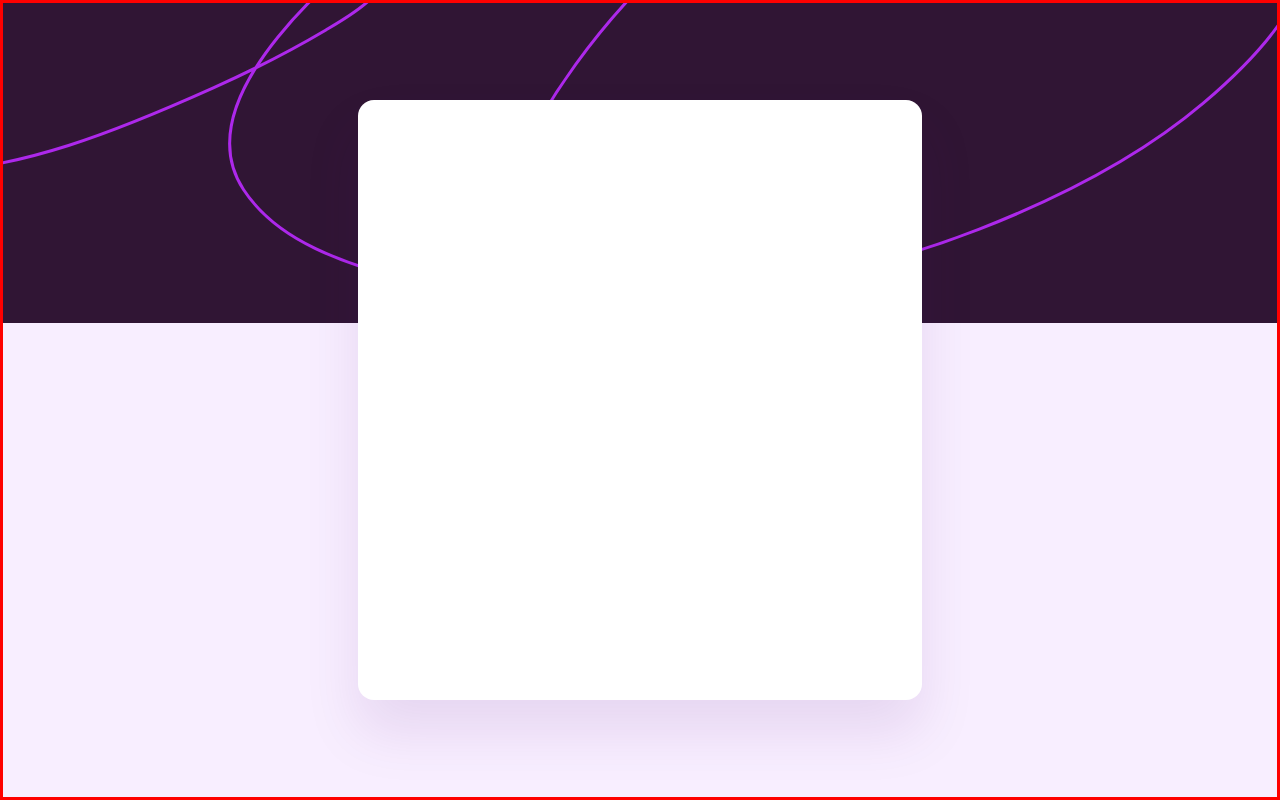
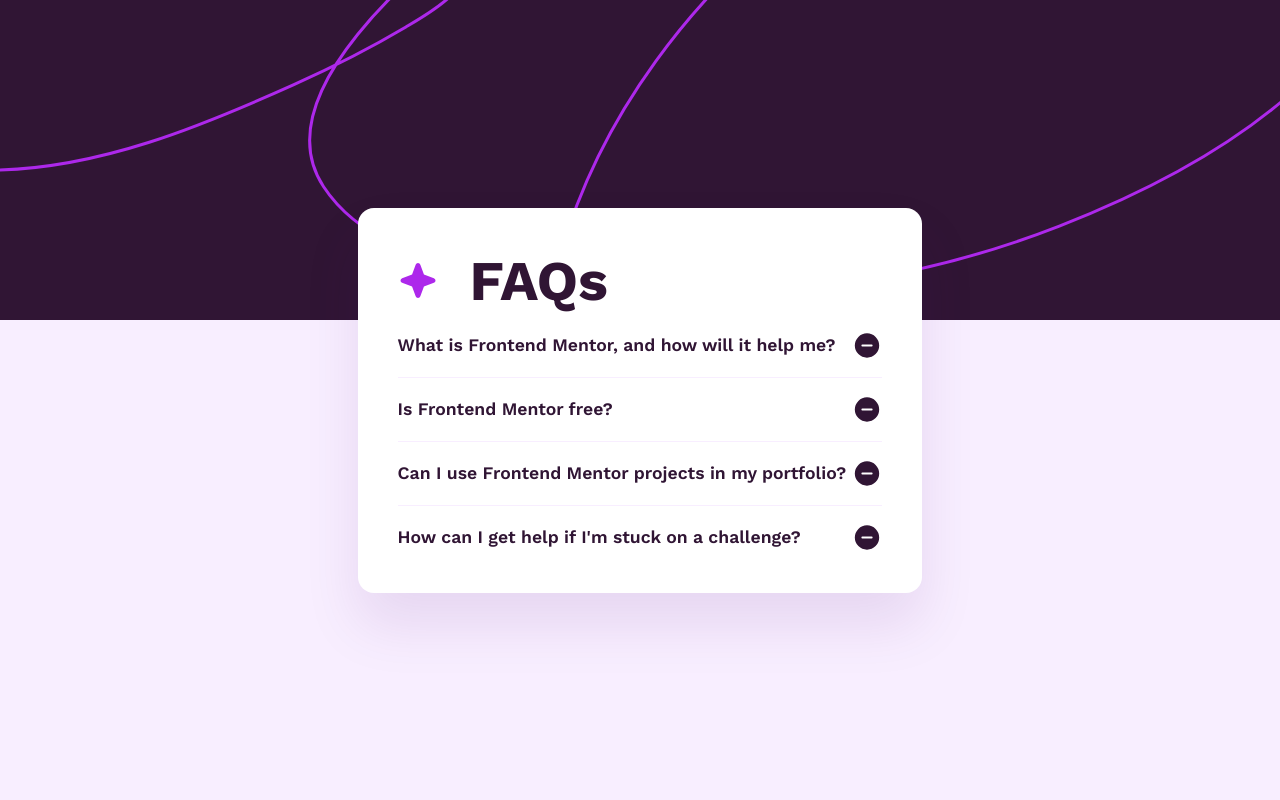
Before and after one commit to unachoza/Frontend-Mentor-Collection, a React (Vite) app: page /faq in a window 1280 px wide. Built offline with nearby package versions, Linux system fonts and the light colour scheme.

Commit message:
added font files, refactored faq item to separate component, added state for handle click

```diff
--- a/src/components/newbie/FaqAccordion/FaqAccordion.module.css
+++ b/src/components/newbie/FaqAccordion/FaqAccordion.module.css
@@ -1,5 +1,5 @@
 @font-face {
-	font-family: WorkSans;
+	font-family: "WorkSans";
 	font-style: normal;
 	font-weight: 100 900;
 	src: url("./assets/fonts/WorkSans-VariableFont_wght.ttf");
@@ -40,19 +40,65 @@
 	align-items: center;
 	justify-content: center;
 	background-image: url("./assets/images/background-pattern-desktop.svg");
-	background-position: top center;
 	background-repeat: no-repeat;
 	background-color: var(--Purple100);
-	border: solid red 3px;
 }
 
 .card {
-	height: 37.5rem;
 	width: 35.3rem;
 	padding: var(--spacing-40px, 2.5rem);
-	flex-direction: column;
-	gap: var(--spacing-400, 2rem);
+	gap: var(--spacing-400, 1rem);
 	border-radius: 1rem;
 	background: var(--colors-white, #fff);
 	box-shadow: 0px 32px 56px 0px rgba(80, 0, 118, 0.1);
+	display: flex;
+	flex-direction: column;
 }
+
+.title {
+	color: var(--colors-purple-950, #301534);
+	font-feature-settings: "liga" off, "clig" off;
+	font-family: "WorkSans", "sans-serif";
+	font-size: 3.5rem;
+	font-style: normal;
+	font-weight: 700;
+	line-height: 4.125rem;
+	display: flex;
+	align-items: center;
+	gap: var(--spacing-24, 2rem);
+	align-self: stretch;
+}
+
+.faq-list > div:not(:last-child) {
+	border-bottom: 1px solid var(--Purple100);
+	padding-bottom: var(--spacing-16px, 1rem);
+	margin-bottom: var(--spacing-16px, 1rem);
+}
+
+.faq-question-container {
+	display: flex;
+	justify-content: space-between;
+	align-items: center;
+	align-self: stretch;
+}
+
+.faq-question {
+	color: var(--colors-purple-950, #301534);
+	font-feature-settings: "liga" off, "clig" off;
+	font-family: "WorkSans", "sans-serif";
+	font-size: 1.1rem;
+	font-style: normal;
+	font-weight: 600;
+	line-height: 1.3125rem;
+}
+
+.faq-answer {
+	color: var(--colors-purple-600, #8b6990);
+	font-feature-settings: "liga" off, "clig" off;
+	font-family: "WorkSans", "sans-serif";
+	font-size: 1rem;
+	font-style: normal;
+	font-weight: 400;
+	line-height: 1.5rem;
+	text-align: left;
+}
--- a/src/components/newbie/FaqAccordion/FaqAccordion.tsx
+++ b/src/components/newbie/FaqAccordion/FaqAccordion.tsx
@@ -1,11 +1,21 @@
 import classes from "./FaqAccordion.module.css";
+import star from "./assets/images/icon-star.svg";
+import { type Faq, faqs } from "./data/faq.ts";
+import FaqItem from "./FaqItem.tsx";
 
 const FaqAccordion = () => {
 	return (
 		<div className={classes.main}>
 			<div className={classes.card}>
-				<div className={classes.title}></div>
-				<div className={classes["faq-list"]}></div>
+				<div className={classes.title}>
+					<img src={star} alt="" />
+					FAQs
+				</div>
+				<div className={classes["faq-list"]}>
+					{faqs.map((faq: Faq) => (
+						<FaqItem key={faq.id} faq={faq} />
+					))}
+				</div>
 			</div>
 		</div>
 	);
--- /dev/null
+++ b/src/components/newbie/FaqAccordion/FaqItem.tsx
@@ -0,0 +1,31 @@
+import { useState, type MouseEvent } from "react";
+import { type Faq } from "./data/faq.ts";
+import classes from "./FaqAccordion.module.css";
+import plus from "./assets/images/icon-plus.svg";
+import minus from "./assets/images/icon-minus.svg";
+
+interface FaqItemProps {
+	faq: Faq;
+}
+
+const FaqItem = ({ faq }: FaqItemProps) => {
+	const { id, question, answer } = faq;
+	const [open, setOpen] = useState<boolean>(false);
+
+	const handleClick = (e: MouseEvent<HTMLDivElement>) => {
+		e.preventDefault();
+		setOpen((prevState) => !prevState);
+	};
+	return (
+		<div key={id}>
+			<div key={id} className={classes["faq-question-container"]}>
+				<div className={classes["faq-question"]}>{question}</div>
+				<div className={classes["faq-icon"]} onClick={handleClick}>
+					{!open ? <img src={minus} alt="close" /> : <img src={plus} alt="open" />}
+				</div>
+			</div>
+			{open && <div className={classes["faq-answer"]}>{answer}</div>}
+		</div>
+	);
+};
+export default FaqItem;
--- a/src/components/newbie/FaqAccordion/data/faq.ts
+++ b/src/components/newbie/FaqAccordion/data/faq.ts
@@ -1,34 +1,28 @@
-type Faq = {
-    title: string;
+export type Faq = {
+	question: string;
 	answer: string;
 	id: number;
 };
 
-  const faqs: Faq[] = [
+export const faqs: Faq[] = [
 	{
 		id: 100,
-      title: 'What is Frontend Mentor, and how will it help me?',
-      answer:
-        "Frontend Mentor offers realistic coding challenges to help developers improve their frontend coding skills with projects in HTML, CSS, and JavaScript. It's suitable for all levels and ideal for portfolio building.",
+		question: "What is Frontend Mentor, and how will it help me?",
+		answer: "Frontend Mentor offers realistic coding challenges to help developers improve their frontend coding skills with projects in HTML, CSS, and JavaScript. It's suitable for all levels and ideal for portfolio building.",
 	},
 	{
 		id: 101,
-      title: 'Is Frontend Mentor free?',
-      answer:
-        'Yes, Frontend Mentor offers both free and premium coding challenges, with the free option providing access to a range of projects suitable for all skill levels.',
+		question: "Is Frontend Mentor free?",
+		answer: "Yes, Frontend Mentor offers both free and premium coding challenges, with the free option providing access to a range of projects suitable for all skill levels.",
 	},
 	{
 		id: 102,
-      title: 'Can I use Frontend Mentor projects in my portfolio?',
-      answer:
-        "Yes, you can use projects completed on Frontend Mentor in your portfolio. It's an excellent way to showcase your skills to potential employers!",
+		question: "Can I use Frontend Mentor projects in my portfolio?",
+		answer: "Yes, you can use projects completed on Frontend Mentor in your portfolio. It's an excellent way to showcase your skills to potential employers!",
 	},
 	{
 		id: 103,
-      title: "How can I get help if I'm stuck on a challenge?",
-      answer:
-        "The best place to get help is inside Frontend Mentor's Discord community. There's a help channel where you can ask questions and seek support from other community members.",
+		question: "How can I get help if I'm stuck on a challenge?",
+		answer: "The best place to get help is inside Frontend Mentor's Discord community. There's a help channel where you can ask questions and seek support from other community members.",
 	},
 ];
-
-  export default faqs;
```
Also changed, not shown: src/components/newbie/FaqAccordion/assets/fonts/WorkSans-Italic-VariableFont_wght.ttf (added), src/components/newbie/FaqAccordion/assets/fonts/WorkSans-VariableFont_wght.ttf (added). Lines whose indentation alone changed are shown as unchanged.
